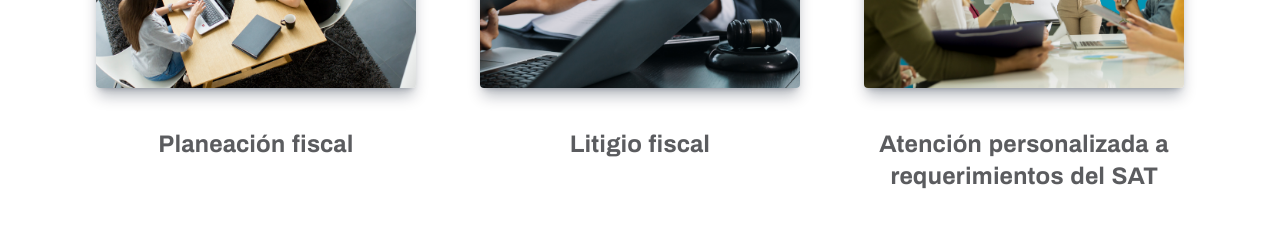
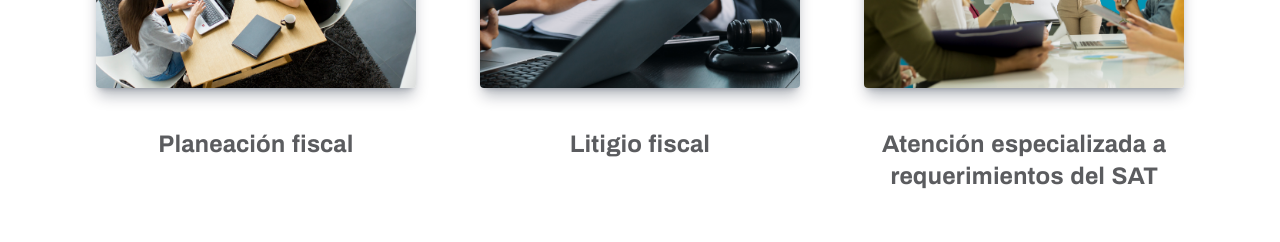
Before and after one commit to saufth/rehsok, a Next.js app: page / in a window 1280 px wide. Shown: the part 1740-1982 px from the top of the page. Built offline with nearby package versions, Linux system fonts and the light colour scheme.

Commit message:
Solutions text on item updated

```diff
--- a/src/components/sections/Solutions.jsx
+++ b/src/components/sections/Solutions.jsx
@@ -33,7 +33,7 @@
     imageSrc:`${imageFolder}litigation`
   },
   {
-    text: 'Atención personalizada a requerimientos del SAT',
+    text: 'Atención especializada a requerimientos del SAT',
     imageSrc:`${imageFolder}requirements`
   }
 ]
```
